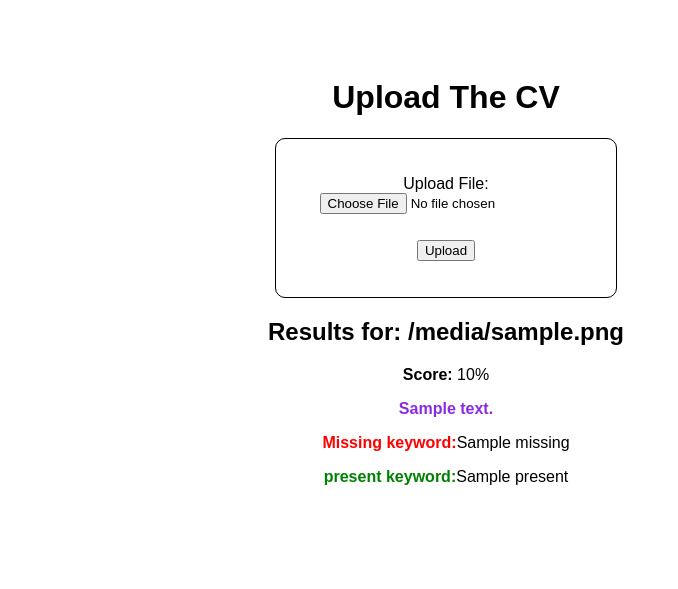
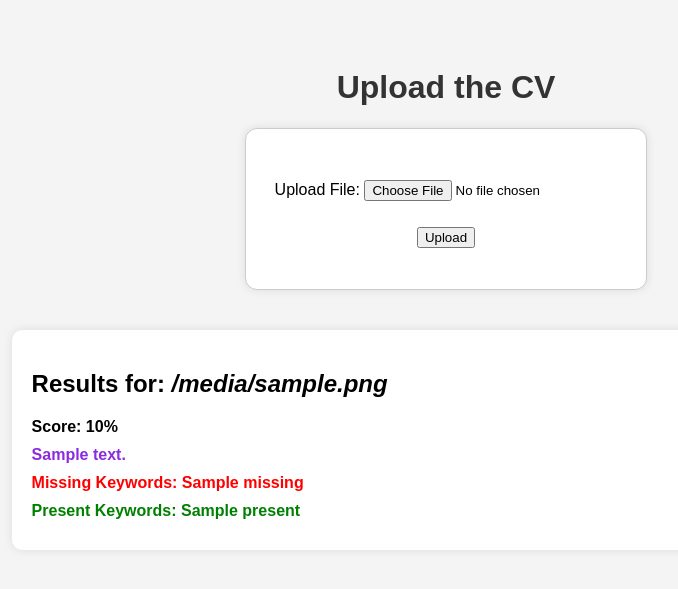
Before and after one commit to HritHik811/Keyword-matching, a Flask app: template templates/index.html in a window 1280 px wide. Shown: the top 589 px of the page, without its empty margins (194-872 px from the left). Run offline with Flask 3, Linux system fonts and the light colour scheme; the template is opened without the code that fills it: most values are stand-ins (such as "Sample title", 1, 10 or a date in 2020); parts of the project's set-up code (start-up, migrations or seed data) failed here and were passed over.

Commit message:
updated ntlk

```diff
--- a/app.py
+++ b/app.py
@@ -3,8 +3,11 @@ import os
 from pdfminer.high_level import extract_text
 from flask import Flask,render_template,request
 from werkzeug.utils import secure_filename
+from docx import Document
 from nltk.corpus import stopwords
-from docx import Document
+import nltk
+nltk.download('stopwords')
+
 
 
 app= Flask(__name__)
--- a/templates/index.html
+++ b/templates/index.html
@@ -3,25 +3,88 @@
 <head>
     <title>CV Keyword Matching Score</title>
     <style>
-        body { font-family: Arial; text-align: center; padding: 50px; }
-        .upload-box { margin: 20px auto; width: 300px; padding: 20px; border: 1px solid #000000; border-radius: 10px; }
-        input[type="file"] { margin-bottom: 10px; }
+        body {
+            font-family: Arial, sans-serif;
+            text-align: center;
+            padding: 40px;
+            background-color: #f4f4f4;
+        }
+
+        h1 {
+            color: #333;
+        }
+
+        .upload-box {
+            background-color: white;
+            margin: 20px auto;
+            width: 350px;
+            padding: 25px;
+            border: 1px solid #ccc;
+            border-radius: 12px;
+            box-shadow: 0 0 10px rgba(0,0,0,0.1);
+        }
+
+        input[type="file"] {
+            margin: 10px 0;
+        }
+
+        .results {
+            margin-top: 40px;
+            padding: 20px;
+            background-color: #fff;
+            width: 70%;
+            margin-left: auto;
+            margin-right: auto;
+            border-radius: 10px;
+            box-shadow: 0 0 10px rgba(0,0,0,0.1);
+            text-align: left;
+        }
+
+        .results p {
+            font-size: 16px;
+            margin: 10px 0;
+        }
+
+        .missing {
+            color: red;
+            font-weight: bold;
+        }
+
+        .present {
+            color: green;
+            font-weight: bold;
+        }
+
+        .comment {
+            color: blueviolet;
+            font-weight: bold;
+            font-size: 18px;
+        }
+
+        .score {
+            font-size: 22px;
+            font-weight: bold;
+        }
     </style>
 </head>
 <body>
-    <h1><B>Upload The CV</B></h1>
+    <h1><b>Upload the CV</b></h1>
+
     <div class="upload-box">
         <form enctype="multipart/form-data" action="/" method="post">
-            <p>Upload File: <input type="file" name="cv" /></p>
+            <p>Upload File: <input type="file" name="cv" required /></p>
             <p><input type="submit" value="Upload" /></p>
         </form>
     </div>
 
-    <h2>Results for: {{ filename }}</h2>
-    <p><strong>Score:</strong> {{ score }}%</p>
-    <p><span style="color:blueviolet;font-weight:bold">{{comment}}</span></p>
-    <p><span style="color: red; font-weight: bold">Missing keyword:</span>{{missing}}</p>
-    <p><span style="color: green; font-weight: bold">present keyword:</span>{{present}}</p>
-
+    {% if filename %}
+    <div class="results">
+        <h2>Results for: <em>{{ filename }}</em></h2>
+        <p class="score">Score: {{ score }}%</p>
+        <p class="comment">{{ comment }}</p>
+        <p class="missing">Missing Keywords: {{ missing }}</p>
+        <p class="present">Present Keywords: {{ present }}</p>
+    </div>
+    {% endif %}
 </body>
 </html>
```
